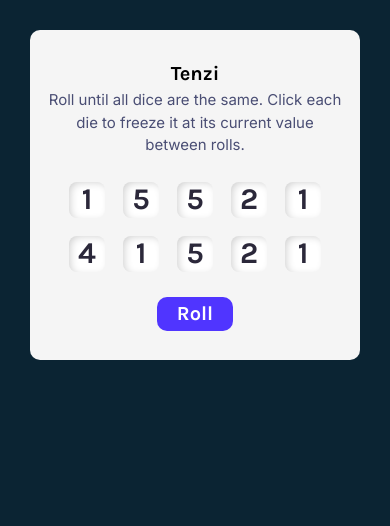
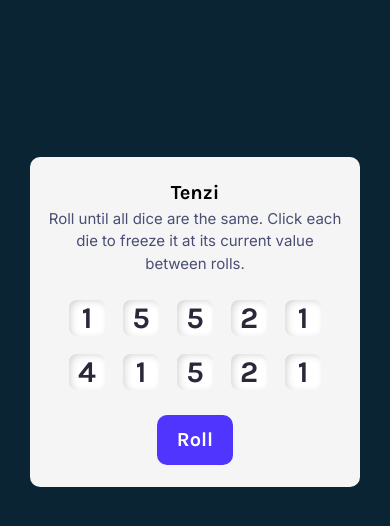
Before and after one commit to bendiz/tenzi-game, a React (Vite) app: page / in a window 390 px wide. Shown: the top 526 px of the page. Built offline with nearby package versions, Linux system fonts and the light colour scheme.

Commit message:
Mobile optimization

```diff
--- a/src/index.css
+++ b/src/index.css
@@ -105,8 +105,11 @@ button:hover {
   }
 
   button {
-    padding: 0.2rem 2rem;
+    padding: 1rem 2rem;
     font-size: 2rem;
+  }
+  .App {
+    margin-top: 15vh;
   }
 }
 
```
